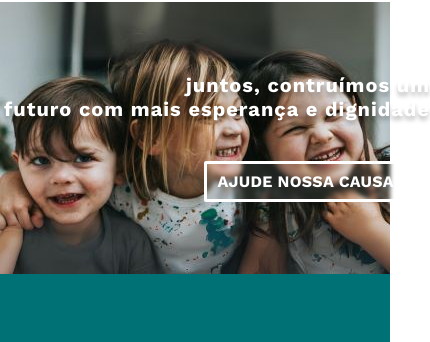
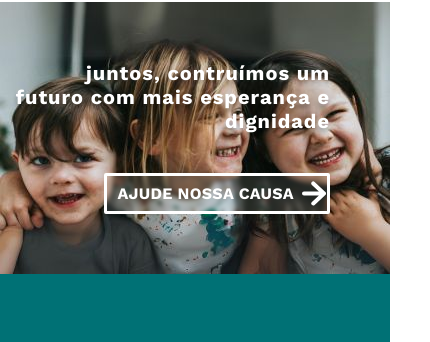
Before and after one commit to Pedro-Azeredo/ProjetoAmigoEsperanca, a website: page index.html in a window 390 px wide. Shown: the part 94-436 px from the top of the page, 430 px wide, since content can reach past the window. Drawn offline with nearby package versions, Linux system fonts and the light colour scheme.

Commit message:
finalizando commits de banner fix

```diff
--- a/static/css/modules/banner.css
+++ b/static/css/modules/banner.css
@@ -4,7 +4,7 @@
   height: 550px;
   background: url('../../img/BannerPrincipal.jpg') center / cover no-repeat;
   display: grid;
-  grid-template-columns: 1fr 934px;
+  grid-template-columns: 1fr 100%;
 }
 .banner div {
   grid-column: 2;
@@ -62,29 +62,19 @@
     padding: 10px 44px 10px 10px;
   }
 }
-
 @media (max-width: 500px) {
   .banner {
-    height: 272px;
     background: url('../../img/BannerPrincipal-sm-500.jpg') center / cover
       no-repeat;
-    grid-template-columns: 1fr 670px;
   }
   .banner div {
     font-size: 10px;
-    max-width: 100%;
   }
 }
 @media (max-width: 472px) {
   .banner {
-    height: 272px;
     background: url('../../img/BannerPrincipal-sm-428.jpg') center / cover
       no-repeat;
-    grid-template-columns: 1fr 610px;
-  }
-  .banner div {
-    font-size: 10px;
-    max-width: 100%;
   }
   .btn-ajude {
     padding: 8px 33px 8px 10px;
@@ -93,39 +83,22 @@
 }
 @media (max-width: 428px) {
   .banner {
-    height: 272px;
     background: url('../../img/BannerPrincipal-sm-428.jpg') center / cover
       no-repeat;
-    grid-template-columns: 1fr 570px;
   }
   .banner div {
-    font-size: 10px;
-    max-width: 100%;
-  }
-  .btn-ajude {
-    padding: 8px 33px 8px 10px;
-    background-position: 195px;
+    margin-right: 60px;
   }
 }
 @media (max-width: 390px) {
   .banner {
-    height: 272px;
     background: url('../../img/BannerPrincipal-sm-390.jpg') center / cover
       no-repeat;
-    grid-template-columns: 1fr 550px;
-  }
-  .banner div {
-    max-width: 100%;
   }
 }
 @media (max-width: 360px) {
   .banner {
-    height: 272px;
     background: url('../../img/BannerPrincipal-sm-360.jpg') center / cover
       no-repeat;
-    grid-template-columns: 1fr 510px;
-  }
-  .banner div {
-    max-width: 100%;
   }
 }
```
